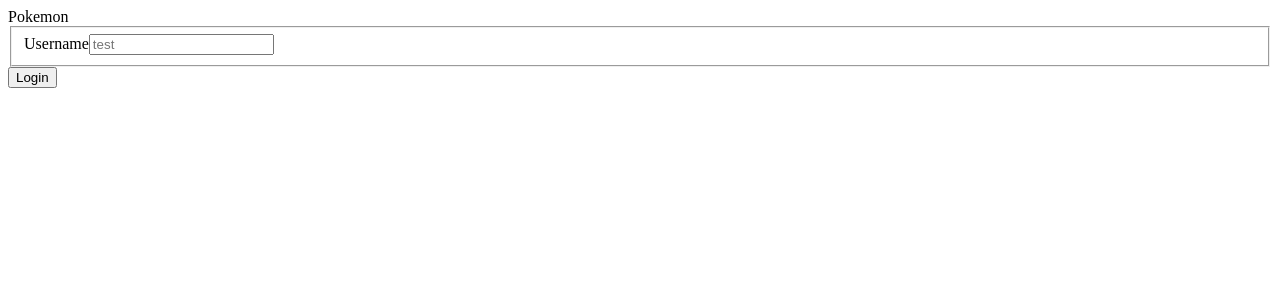
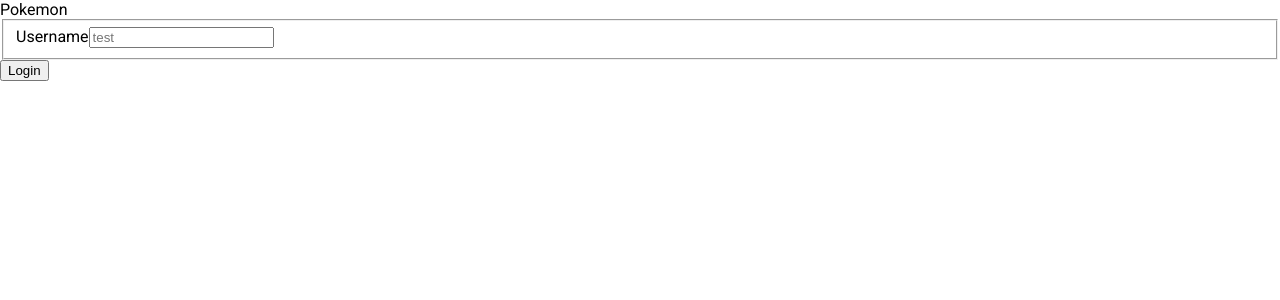
Before and after one commit to Lass3819/pokemon-trainer, an Angular app: page /login in a window 1280 px wide. Shown: the top 300 px of the page. Built offline with nearby package versions, Linux system fonts and the light colour scheme.

Commit message:
scaffolding angular materials

```diff
--- a/angular.json
+++ b/angular.json
@@ -30,6 +30,7 @@
               "src/assets"
             ],
             "styles": [
+              "@angular/material/prebuilt-themes/indigo-pink.css",
               "src/styles.scss"
             ],
             "scripts": []
@@ -93,6 +94,7 @@
               "src/assets"
             ],
             "styles": [
+              "@angular/material/prebuilt-themes/indigo-pink.css",
               "src/styles.scss"
             ],
             "scripts": []
--- a/package.json
+++ b/package.json
@@ -11,10 +11,13 @@
   "private": true,
   "dependencies": {
     "@angular/animations": "^15.1.0",
+    "@angular/cdk": "^15.1.3",
     "@angular/common": "^15.1.0",
     "@angular/compiler": "^15.1.0",
     "@angular/core": "^15.1.0",
+    "@angular/flex-layout": "^15.0.0-beta.42",
     "@angular/forms": "^15.1.0",
+    "@angular/material": "^15.1.3",
     "@angular/platform-browser": "^15.1.0",
     "@angular/platform-browser-dynamic": "^15.1.0",
     "@angular/router": "^15.1.0",
--- a/src/index.html
+++ b/src/index.html
@@ -9,6 +9,9 @@
   <link href="https://fonts.googleapis.com/icon?family=Material+Icons"
       rel="stylesheet">
 
+  <link rel="preconnect" href="https://fonts.gstatic.com">
+  <link href="https://fonts.googleapis.com/css2?family=Roboto:wght@300;400;500&display=swap" rel="stylesheet">
+  <link href="https://fonts.googleapis.com/icon?family=Material+Icons" rel="stylesheet">
 </head>
 <body>
   <app-root></app-root>
--- a/src/styles.scss
+++ b/src/styles.scss
@@ -1 +1,4 @@
 /* You can add global styles to this file, and also import other style files */
+
+html, body { height: 100%; }
+body { margin: 0; font-family: Roboto, "Helvetica Neue", sans-serif; }
```
Also changed, not shown: 1 other file (tests, documents, lock files or other folders).
